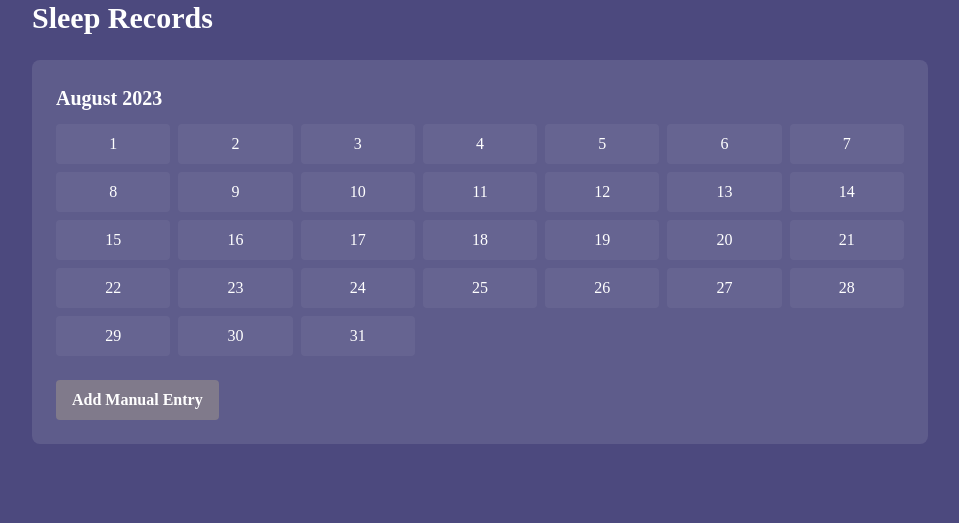
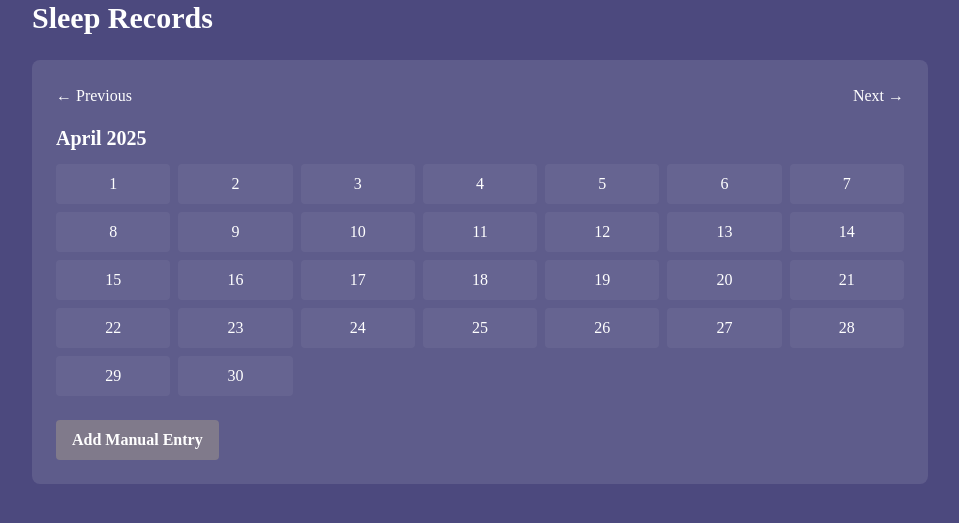
Before and after one commit to chloetychang/CITS3403-Project, a Flask app: a page that uses app/templates/record.html in a window 1280 px wide. Shown: the top 523 px of the page, without its empty margins (160-1119 px from the left). Run offline with Flask 3, Linux system fonts and the light colour scheme; the visitor is signed in with stand-in values (Sample User, id 1); some libraries are stand-ins or nearby versions; some web fonts are replaced.

Commit message:
modified record.html to use jinjja

```diff
--- a/app/templates/record.html
+++ b/app/templates/record.html
@@ -6,14 +6,24 @@
 <div class="max-w-4xl mx-auto">
     <h1 class="text-3xl font-bold mb-6">Sleep Records</h1>
 
-    <!-- calendar div, buttons need to be given function which allows popup to appear and upload times -->
+    <!-- Calendar container -->
     <div class="bg-white bg-opacity-10 p-6 rounded-lg">
         <div class="mb-6">
-            <h2 class="text-xl font-bold mb-3">August 2023</h2>
+            <!-- Month navigation -->
+            <div class="flex justify-between mb-4">
+                <a href="{{ url_for('record') }}?month={{ prev_month }}" class="text-white hover:underline">← Previous</a>
+                <a href="{{ url_for('record') }}?month={{ next_month }}" class="text-white hover:underline">Next →</a>
+            </div>
+
+            <!-- Dynamic month heading -->
+            <h2 class="text-xl font-bold mb-3">{{ month_name }} {{ year }}</h2>
+
+            <!-- Calendar grid -->
             <div class="grid grid-cols-7 gap-2 text-center">
                 {% set width_percentages = [30, 40, 50, 60, 40, 70, 80, 30, 40, 50, 60, 40, 70, 80, 30, 40, 50, 60, 40, 70, 80, 30, 40, 50, 60, 40, 70, 80, 30, 40, 50] %}
-                {% for day in range(1, 32) %}
-                <div class="p-2 bg-white bg-opacity-5 rounded hover:bg-opacity-20 cursor-pointer">
+                {% for day in days %}
+                <div class="p-2 bg-white bg-opacity-5 rounded hover:bg-opacity-20 cursor-pointer"
+                     onclick="openDayModal({{ day }})">
                     {{ day }}
                     <!--<div class="h-1 mt-1 bg-green-400 rounded-full" style="width: {{ width_percentages[loop.index0] }}%"></div>-->
                 </div>
@@ -21,10 +31,40 @@
             </div>
         </div>
 
+        <!-- Add entry button -->
         <button class="bg-secondary text-white font-bold py-2 px-4 rounded hover:bg-opacity-90 transition duration-200">
             Add Manual Entry
             <!-- this is where the supposed csv file upload implementation is to be made -->
         </button>
     </div>
 </div>
+
+<!-- Modal HTML -->
+<div id="dayModal" class="fixed hidden top-0 left-0 w-full h-full bg-black bg-opacity-50 flex items-center justify-center z-50">
+  <div class="bg-white p-6 rounded shadow-md text-black w-96">
+    <h3 class="text-xl font-bold mb-4">Sleep Entry for <span id="modalDate"></span></h3>
+    <div id="modalContent">Loading or No data...</div>
+    <div class="mt-4 text-right">
+      <button onclick="closeModal()" class="bg-gray-700 text-white px-4 py-2 rounded">Close</button>
+    </div>
+  </div>
+</div>
+
+<!-- Modal Script -->
+<script>
+    function openDayModal(day) {
+      const modal = document.getElementById("dayModal");
+      const modalDate = document.getElementById("modalDate");
+
+      // ✅ This is the corrected way to combine dynamic + Jinja
+      modalDate.textContent = day + " " + "{{ month_name }} {{ year }}";
+
+      modal.classList.remove("hidden");
+    }
+
+    function closeModal() {
+      document.getElementById("dayModal").classList.add("hidden");
+    }
+</script>
+
 {% endblock %}
```
